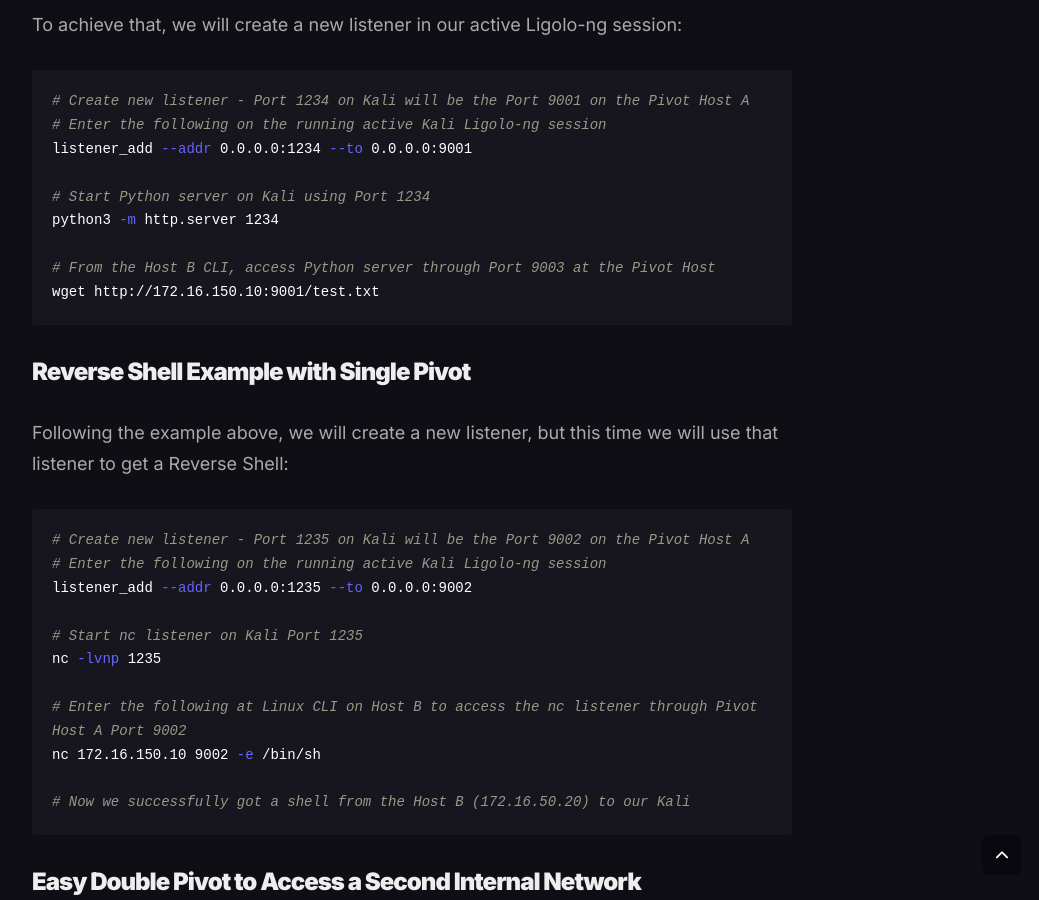
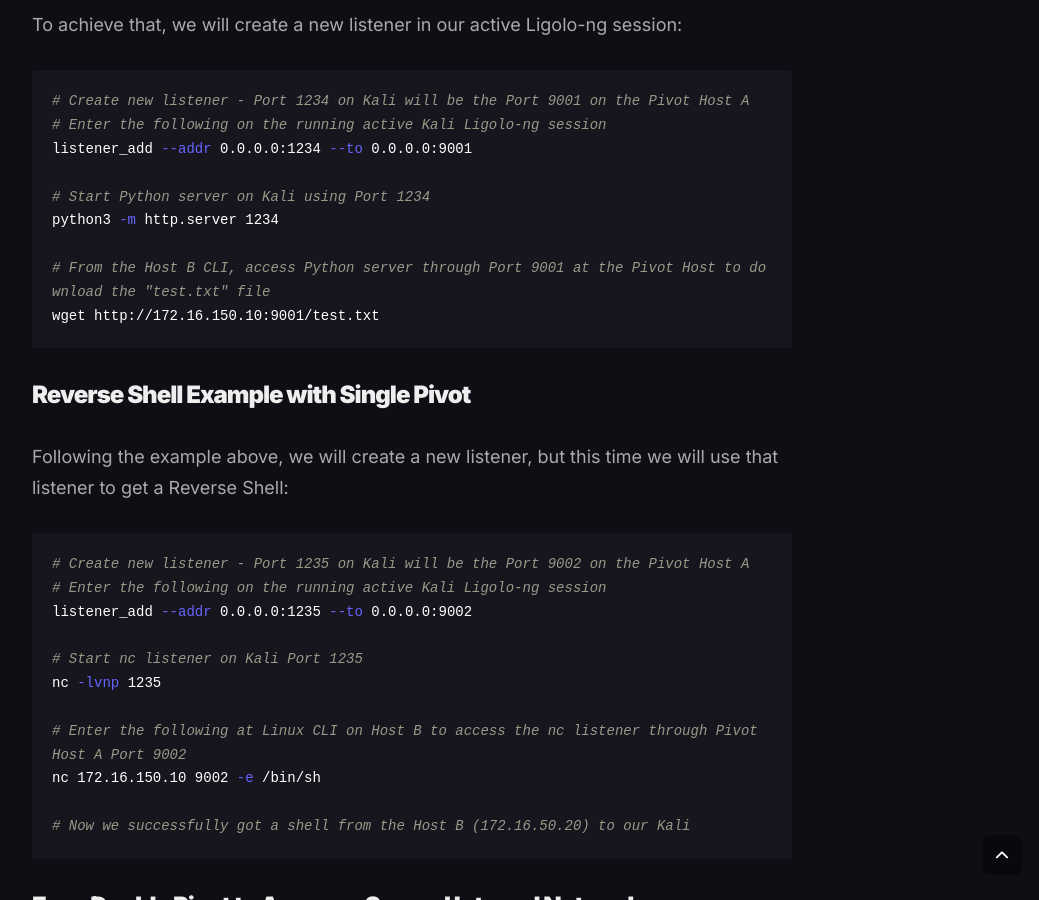
Before and after one commit to Vorkharium/vorkharium.github.io, a Jekyll site: the page built from _posts/2024-10-31-Ligolo-ng-Cheatsheet.md, in a window 1280 px wide and 900 px high, scrolled down 3965 px. Shown: the whole window, without its empty margins (228-1267 px from the left). Built offline with Jekyll 4.4.1, drawn with Linux system fonts in a browser that asks for light colours.

Commit message:
Update 2024-10-31-Ligolo-ng-Cheatsheet.md

````diff
--- a/_posts/2024-10-31-Ligolo-ng-Cheatsheet.md
+++ b/_posts/2024-10-31-Ligolo-ng-Cheatsheet.md
@@ -114,7 +114,7 @@
 # Start Python server on Kali using Port 1234
 python3 -m http.server 1234
 
-# From the Host B CLI, access Python server through Port 9003 at the Pivot Host
+# From the Host B CLI, access Python server through Port 9001 at the Pivot Host to download the "test.txt" file
 wget http://172.16.150.10:9001/test.txt
 ```
 
````
